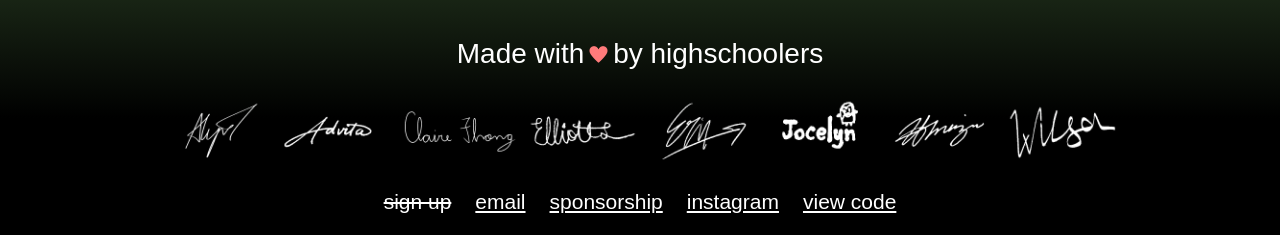
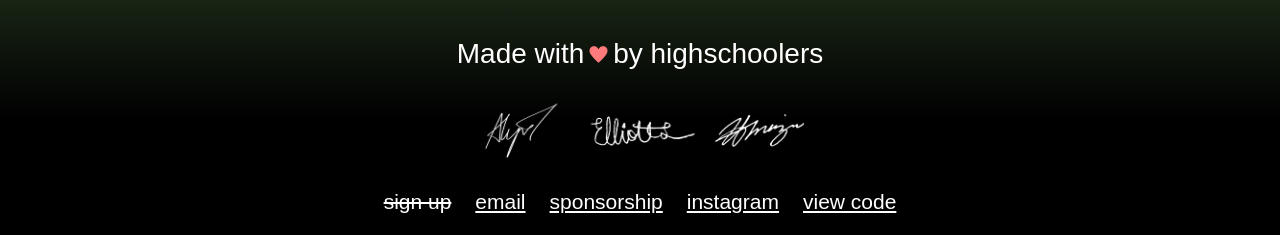
Before and after one commit to wyu4/camel-case, a React (Vite) app: page / in a window 1280 px wide. Shown: the part 7883-8118 px from the top of the page. Built offline with nearby package versions, Linux system fonts and the light colour scheme; no server answers; a web font is replaced by a local one.

Commit message:
Update Footer.tsx
Update signatures

```diff
--- a/src/elements/Footer.tsx
+++ b/src/elements/Footer.tsx
@@ -38,14 +38,14 @@ export default function Footer() {
             </div>
             <div className="signatures">
                 <Signature name="alyn" src={Alyn} />
-                <Signature name="advita" src={Advita} />
-                <Signature name="claire" src={Claire} />
+                {/* <Signature name="advita" src={Advita} /> */}
+                {/* <Signature name="claire" src={Claire} /> */}
                 <Signature name="elliott" src={Elliott} />
-                <Signature name="erin" src={Erin} />
+                {/* <Signature name="erin" src={Erin} /> */}
                 {/* <Signature name="fiona" src={Fiona} /> */}
-                <Signature name="jocelyn" src={Jocelyn} />
+                {/* <Signature name="jocelyn" src={Jocelyn} /> */}
                 <Signature name="umaiza" src={Umaiza} />
-                <Signature name="wilson" src={Wilson} />
+                {/* <Signature name="wilson" src={Wilson} /> */}
             </div>
             <div className="shortlinks contacts">
                 <a
```
